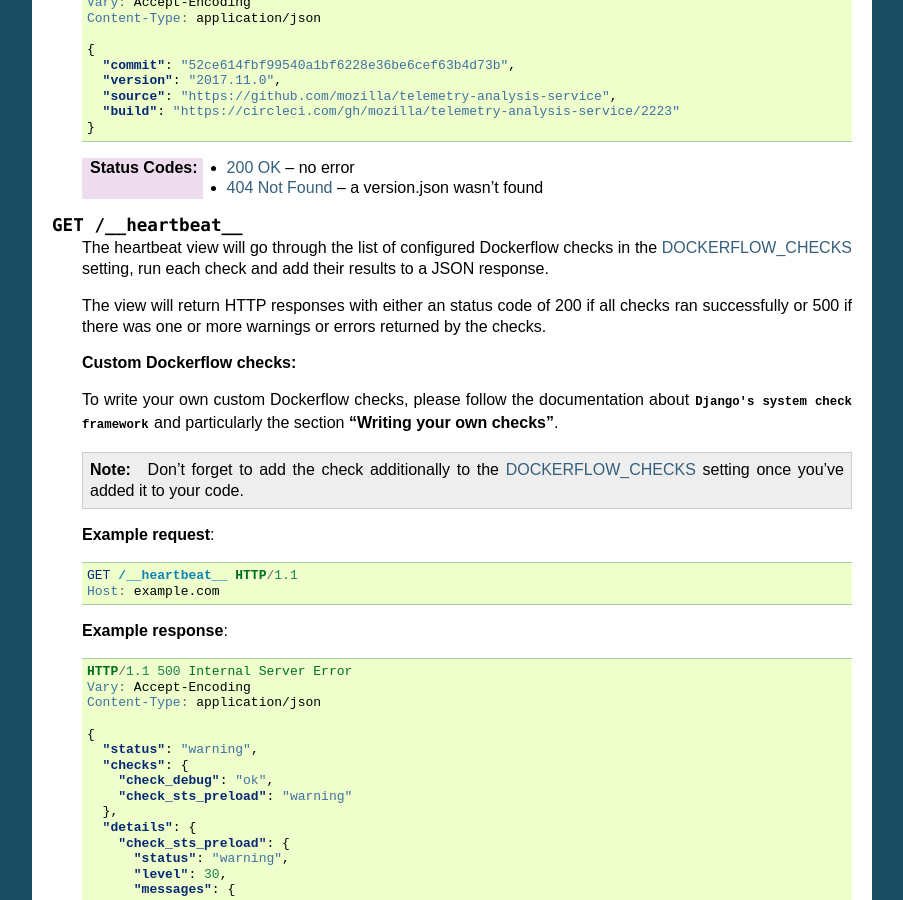
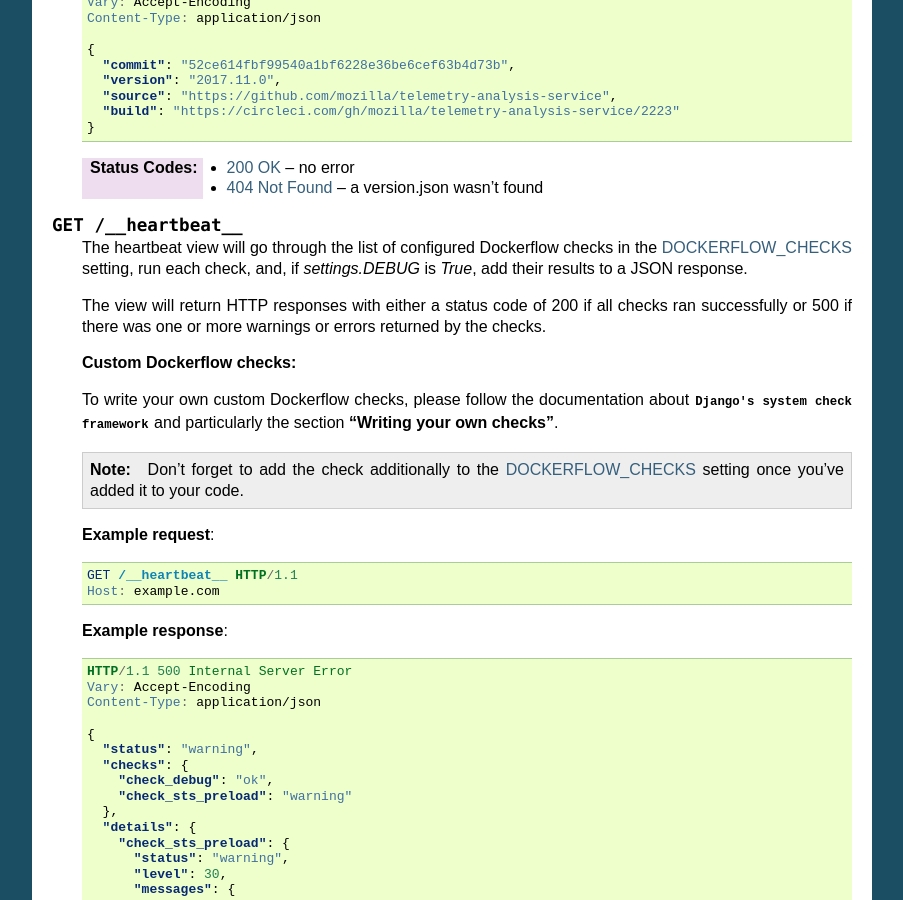
Before and after one commit to mozilla-services/python-dockerflow, a Sphinx documentation site: the page built from docs/django.rst, in a window 1280 px wide and 900 px high, scrolled down 3820 px. Shown: the whole window, without its empty margins (198-1101 px from the left). Built offline with Sphinx 7.4.7, drawn with Linux system fonts in a browser that asks for light colours.

Commit message:
Merge pull request from GHSA-v7fv-wxwf-7ffh
Co-authored-by: groovecoder <>

```diff
--- a/docs/django.rst
+++ b/docs/django.rst
@@ -287,10 +287,10 @@ spec:
 .. http:get:: /__heartbeat__
 
    The heartbeat view will go through the list of configured Dockerflow
-   checks in the :ref:`DOCKERFLOW_CHECKS` setting, run each check and
-   add their results to a JSON response.
+   checks in the :ref:`DOCKERFLOW_CHECKS` setting, run each check, and, if
+   `settings.DEBUG` is `True`, add their results to a JSON response.
 
-   The view will return HTTP responses with either an status code of 200 if
+   The view will return HTTP responses with either a status code of 200 if
    all checks ran successfully or 500 if there was one or more warnings or
    errors returned by the checks.
 
```
Also changed, not shown: 1 other file.
